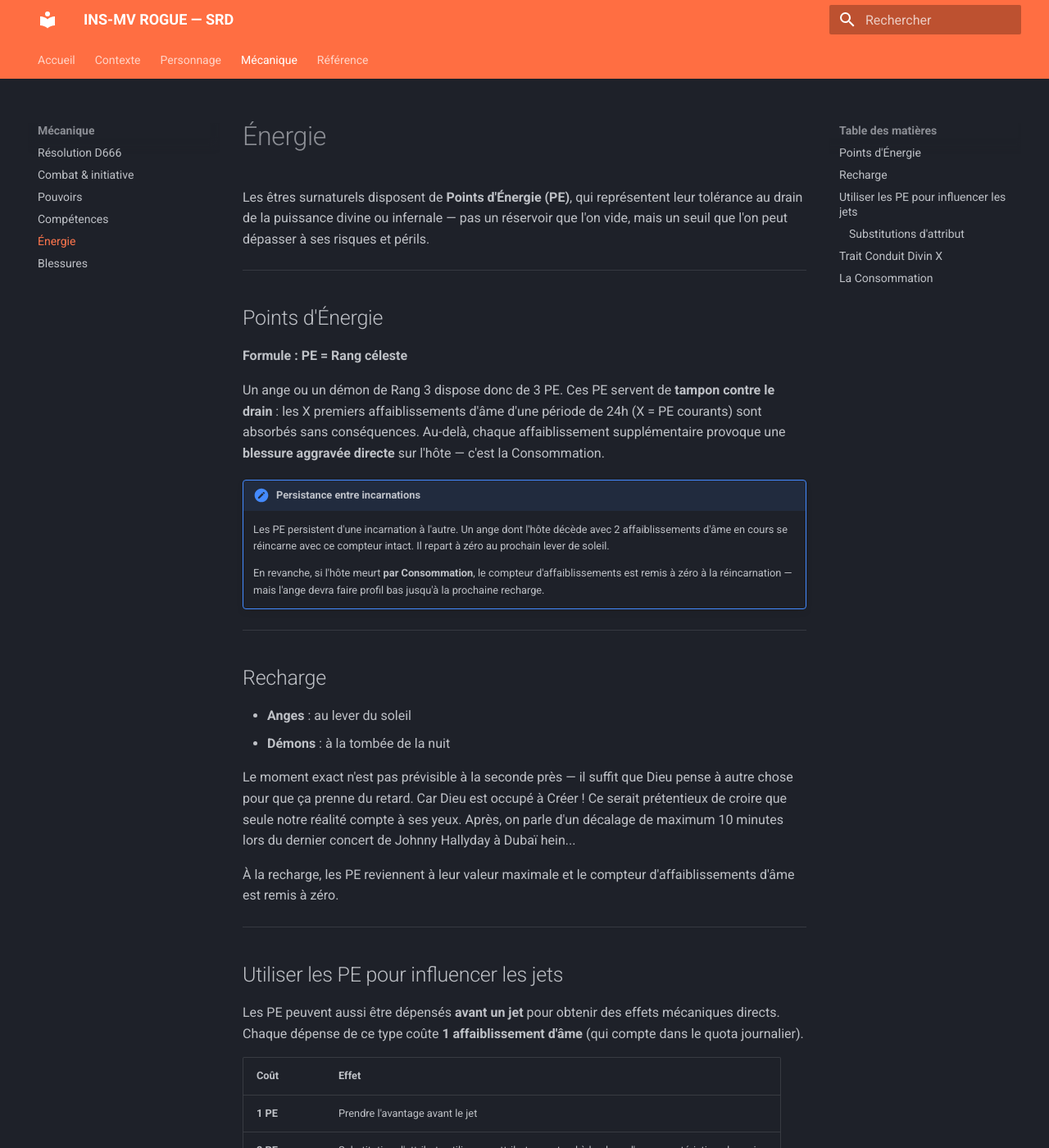
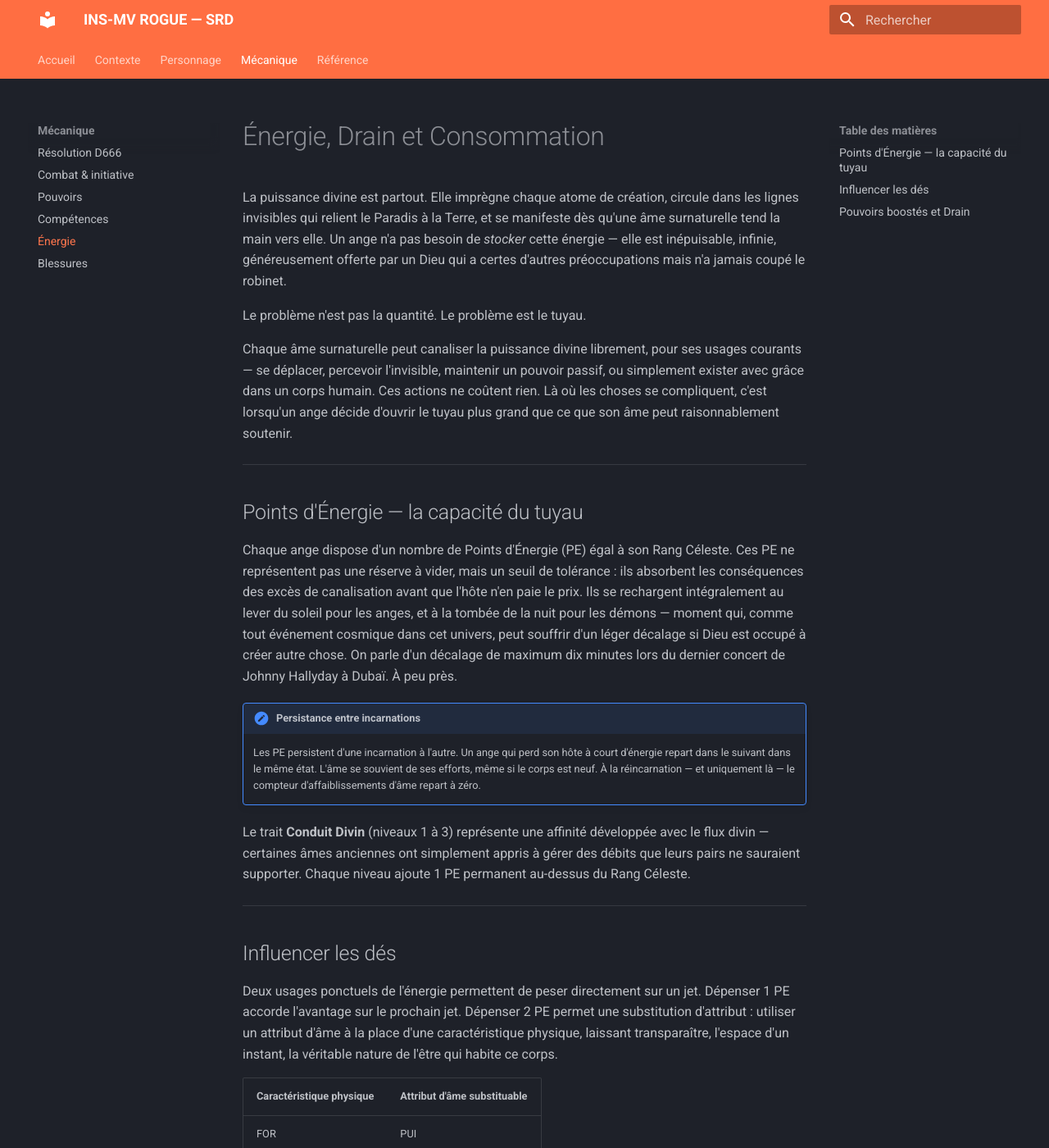
Before and after one commit to BaDjams/ins-mv-rogue-srd, an MkDocs documentation site: the page built from docs/energie.md, in a window 1280 px wide and 1400 px high. Shown: the whole window at 82% size. Built offline with MkDocs 1.6.1 and Material for MkDocs 9.7.7, drawn with Linux system fonts in a browser that asks for light colours; some of the changed text lies outside the part shown.

Commit message:
refonte postures + système énergie/drain/consommation
- combat.md : postures réécrites en prose fluide — suppression intro "une posture n'affecte que vos propres jets", suppression Posture Neutre ; Offensive/Défensive/Concentration en paragraphes narratifs ; Attaque Double avec règle posture-des-cibles explicite ; Fragilité inline sans warning box ; Concentration Absolue et Multiciblage intégrés dans le texte
- energie.md : refonte complète en prose cosmique/absurde — métaphore du tuyau, PE = Rang Céleste, recharge solaire, persistance entre incarnations, Conduit Divin, substitution d'attributs, pouvoirs boostés et drain, !!! danger Consommation
- creation.md : Conduit Divin X décrit dans Étape 5 avec texte narratif complet
- prompt-cli.md : section postures de combat ajoutée aux décisions de game design actées

Co-Authored-By: Claude Sonnet 4.6 <noreply@anthropic.com>

```diff
--- a/docs/combat.md
+++ b/docs/combat.md
@@ -38,70 +38,39 @@ Lance D666. Initiative = **Dé blanc + Dé d'intensité**.
 
 ## Postures Tactiques
 
-Chaque personnage adopte une posture qui définit son approche. Changer de posture coûte une **Action Simple**. Une posture n'affecte que vos propres jets, jamais ceux de vos adversaires.
+Au début de chacun de ses tours, un personnage annonce sa posture. Ce choix est gratuit — pas d'action requise — mais il engage pour tout le tour et peut affecter les jets des autres personnages. Un personnage qui n'annonce rien, surpris, sonné ou simplement indécis, est considéré en posture défensive. Parce que se mettre à couvert est un réflexe sain, et que les anges qui ont survécu plusieurs millénaires l'ont appris à leurs dépens.
 
-### Posture Offensive
-*"Frapper fort, frapper vite."*
+### Posture Offensive — *"Frapper fort, frapper vite."*
 
-**Effets :**
+Certains anges — et la plupart des démons, ce qui en dit long — préfèrent résoudre les problèmes avant qu'ils ne se posent. En posture offensive, le personnage prend l'avantage sur toutes ses attaques. En contrepartie, ses adversaires bénéficient également d'un avantage pour l'atteindre : difficile d'esquiver quand on fonce tête baissée.
 
-- **Avantage** sur toutes vos attaques
-- **Désavantage** sur toutes vos défenses
+Trois manœuvres sont accessibles depuis cette posture. La **Charge** combine déplacement et attaque en une seule action complexe, et inflige +2 dégâts si elle touche — un classique intemporel, apprécié autant par les séraphins que par les rugbymen. L'**Attaque Double** permet de cibler deux adversaires adjacents en un seul jet — c'est la posture des cibles qui détermine l'avantage ou le désavantage, pas la manœuvre elle-même. La **Frappe Puissante** rend le dé d'intensité explosif sur l'attaque concernée, pour ceux qui veulent transformer un succès ordinaire en souvenir douloureux.
 
-**Manœuvres débloquées :**
-
-- **Charge** (Action Complexe) : Déplacement + attaque combinés. +2 dégâts si touche.
-- **Attaque Double** (Action Complexe) : Deux attaques à Désavantage contre une ou deux cibles adjacentes.
-- **Frappe Puissante** (Modificateur) : Dé d'intensité explosif sur cette attaque.
+Concernant l'Attaque Double, la posture des cibles compte : si au moins une cible est en posture défensive, le jet se fait sans avantage. Si les deux sont en posture offensive, les ouvertures se multiplient et le jet bénéficie d'un double avantage — dé d'intensité explosif inclus. Si les deux sont défensives, le désavantage est doublé. Il n'y a qu'un seul jet pour les deux cibles : une réussite les touche toutes les deux, un échec les manque toutes les deux — et peut déclencher une riposte.
 
 ---
 
-### Posture Défensive
-*"Tenir la ligne."*
+### Posture Défensive — *"Tenir la ligne."*
 
-**Effets :**
+La posture par défaut, celle des sages, des gardiens et de ceux qui ont déjà perdu un hôte de trop. En posture défensive, le personnage impose un désavantage à tous ses attaquants. Ses propres attaques ne sont pas affectées — tenir la ligne n'empêche pas de frapper juste.
 
-- **Avantage** sur toutes vos défenses
-- **Désavantage** sur toutes vos attaques
+La **Riposte** se déclenche lorsqu'une attaque contre le personnage échoue : l'échec de l'attaquant est, narrativement, une parade ou une esquive réussie, et le défenseur peut immédiatement contre-attaquer sans désavantage. Une riposte ne peut pas déclencher une autre riposte — il faut bien que la chaîne s'arrête quelque part. Si l'attaquant initial est lui-même en posture défensive, sa riposte subit quand même son propre désavantage.
 
-**Manœuvres débloquées :**
+La **Protection** permet, lorsqu'un allié adjacent est ciblé par une attaque, de se substituer à lui comme cible. L'attaquant subit le désavantage de la posture défensive du protecteur normalement. Cette manœuvre ne pénalise pas les propres attaques du protecteur — se sacrifier pour autrui mérite au moins ça — mais elle consomme la réaction du tour.
 
-- **Riposte** (Réaction après parade/esquive réussie) : Attaque immédiate sans Désavantage.
-- **Protection** (Action Simple) : Couvrir un allié adjacent. Les attaques le visant vous ciblent.
-- **Parade Totale** (Remplace Action Complexe) : 2 réactions ce tour au lieu d'une.
+La **Parade Totale** remplace l'action complexe du tour : le personnage renonce à agir offensivement pour gagner deux réactions au lieu d'une. Ce qui signifie qu'un gardien en Parade Totale peut, dans le même round, interposer son bouclier devant un allié et riposter si l'attaque rate. Les démons qui ont essayé d'en abuser s'en souviennent.
 
 ---
 
-### Posture de Concentration
-*"L'esprit sur la matière."*
+### Posture de Concentration — *"L'esprit sur la matière."*
 
-**Effets :**
+La seule posture qui permette de maintenir un pouvoir actif au-delà du tour où il a été lancé. Un personnage qui lance un pouvoir à maintien en posture offensive ou défensive peut le faire, mais devra passer en concentration au tour suivant s'il veut le conserver — la puissance divine prend le dessus, gratuitement et sans discussion.
 
-- **Avantage** sur tous les jets de pouvoir
-- **-1 PE** sur tous les coûts (minimum 1)
-- Les pouvoirs maintenus ne causent plus de Désavantage
-- **Désavantage** sur attaques et défenses physiques
-- **Fragilité** : Subir une blessure (≥1 après PA et Résilience) = perte automatique de la posture et arrêt de tous pouvoirs maintenus
+En posture de concentration, les pouvoirs maintenus ne causent aucun désavantage sur les autres actions. En revanche, l'âme étant entièrement tournée vers l'intérieur, le corps est laissé sans surveillance : les attaquants bénéficient d'un avantage pour toucher le personnage. C'est le compromis habituel entre puissance et survie.
 
-**Manœuvres débloquées :**
+La **Fragilité** est la règle critique de cette posture : dès que le personnage subit une blessure — une seule, même légère — il retombe automatiquement en posture défensive et tous ses pouvoirs maintenus s'arrêtent. La douleur physique coupe le lien. Les anges de haut rang ont développé des techniques pour minimiser ce risque. Les autres apprennent vite.
 
-- **Canalisation** (Action Simple) : Prochain pouvoir a son intensité doublée.
-- **Multiciblage** (Modificateur) : Appliquer un pouvoir à plusieurs cibles (max = RES). +1 PE par cible supplémentaire.
-- **Concentration Absolue** (Passif) : Maintenir deux pouvoirs simultanément.
-
-!!! warning "Règle critique"
-    Seule la Posture de Concentration permet de maintenir des pouvoirs actifs. Les autres postures ne peuvent lancer que des pouvoirs instantanés.
-
----
-
-### Posture Neutre *(Défaut)*
-*"Prêt à tout."*
-
-Aucun modificateur. Aucune manœuvre spéciale. Polyvalence totale.
-
----
-
-*"Dans le Nouveau Grand Jeu, même les stratèges célestes ont compris qu'un bon placement vaut mieux qu'une bonne armure."*
+La **Concentration Absolue** est une manœuvre passive qui permet de maintenir deux pouvoirs simultanément — réservé aux âmes suffisamment disciplinées pour ne pas se perdre dans leurs propres flux divins. Certains pouvoirs disposent par ailleurs d'une option **Multiciblage**, uniquement activable en posture de concentration, y compris pour un pouvoir instantané : chaque cible supplémentaire compte comme un niveau de Boost supplémentaire sur le pouvoir, avec les dés de drain que cela implique.
 
 ---
 
--- a/docs/energie.md
+++ b/docs/energie.md
@@ -1,71 +1,50 @@
-# Énergie
+# Énergie, Drain et Consommation
 
-Les êtres surnaturels disposent de **Points d'Énergie (PE)**, qui représentent leur tolérance au drain de la puissance divine ou infernale — pas un réservoir que l'on vide, mais un seuil que l'on peut dépasser à ses risques et périls.
+La puissance divine est partout. Elle imprègne chaque atome de création, circule dans les lignes invisibles qui relient le Paradis à la Terre, et se manifeste dès qu'une âme surnaturelle tend la main vers elle. Un ange n'a pas besoin de *stocker* cette énergie — elle est inépuisable, infinie, généreusement offerte par un Dieu qui a certes d'autres préoccupations mais n'a jamais coupé le robinet.
+
+Le problème n'est pas la quantité. Le problème est le tuyau.
+
+Chaque âme surnaturelle peut canaliser la puissance divine librement, pour ses usages courants — se déplacer, percevoir l'invisible, maintenir un pouvoir passif, ou simplement exister avec grâce dans un corps humain. Ces actions ne coûtent rien. Là où les choses se compliquent, c'est lorsqu'un ange décide d'ouvrir le tuyau plus grand que ce que son âme peut raisonnablement soutenir.
 
 ---
 
-## Points d'Énergie
+## Points d'Énergie — la capacité du tuyau
 
-**Formule : PE = Rang céleste**
-
-Un ange ou un démon de Rang 3 dispose donc de 3 PE. Ces PE servent de **tampon contre le drain** : les X premiers affaiblissements d'âme d'une période de 24h (X = PE courants) sont absorbés sans conséquences. Au-delà, chaque affaiblissement supplémentaire provoque une **blessure aggravée directe** sur l'hôte — c'est la Consommation.
+Chaque ange dispose d'un nombre de Points d'Énergie (PE) égal à son Rang Céleste. Ces PE ne représentent pas une réserve à vider, mais un seuil de tolérance : ils absorbent les conséquences des excès de canalisation avant que l'hôte n'en paie le prix. Ils se rechargent intégralement au lever du soleil pour les anges, et à la tombée de la nuit pour les démons — moment qui, comme tout événement cosmique dans cet univers, peut souffrir d'un léger décalage si Dieu est occupé à créer autre chose. On parle d'un décalage de maximum dix minutes lors du dernier concert de Johnny Hallyday à Dubaï. À peu près.
 
 !!! note "Persistance entre incarnations"
-    Les PE persistent d'une incarnation à l'autre. Un ange dont l'hôte décède avec 2 affaiblissements d'âme en cours se réincarne avec ce compteur intact. Il repart à zéro au prochain lever de soleil.
+    Les PE persistent d'une incarnation à l'autre. Un ange qui perd son hôte à court d'énergie repart dans le suivant dans le même état. L'âme se souvient de ses efforts, même si le corps est neuf. À la réincarnation — et uniquement là — le compteur d'affaiblissements d'âme repart à zéro.
 
-    En revanche, si l'hôte meurt **par Consommation**, le compteur d'affaiblissements est remis à zéro à la réincarnation — mais l'ange devra faire profil bas jusqu'à la prochaine recharge.
+Le trait **Conduit Divin** (niveaux 1 à 3) représente une affinité développée avec le flux divin — certaines âmes anciennes ont simplement appris à gérer des débits que leurs pairs ne sauraient supporter. Chaque niveau ajoute 1 PE permanent au-dessus du Rang Céleste.
 
 ---
 
-## Recharge
+## Influencer les dés
 
-- **Anges** : au lever du soleil
-- **Démons** : à la tombée de la nuit
+Deux usages ponctuels de l'énergie permettent de peser directement sur un jet. Dépenser 1 PE accorde l'avantage sur le prochain jet. Dépenser 2 PE permet une substitution d'attribut : utiliser un attribut d'âme à la place d'une caractéristique physique, laissant transparaître, l'espace d'un instant, la véritable nature de l'être qui habite ce corps.
 
-Le moment exact n'est pas prévisible à la seconde près — il suffit que Dieu pense à autre chose pour que ça prenne du retard. Car Dieu est occupé à Créer ! Ce serait prétentieux de croire que seule notre réalité compte à ses yeux. Après, on parle d'un décalage de maximum 10 minutes lors du dernier concert de Johnny Hallyday à Dubaï hein...
+| Caractéristique physique | Attribut d'âme substituable |
+|---|---|
+| FOR | PUI |
+| AGI | INF |
+| VIG | RES |
+| PER | CLA |
 
-À la recharge, les PE reviennent à leur valeur maximale et le compteur d'affaiblissements d'âme est remis à zéro.
+Ces substitutions doivent être déclarées avant le jet. Chaque usage — avantage ou substitution — compte comme un affaiblissement d'âme dans le quota journalier.
 
 ---
 
-## Utiliser les PE pour influencer les jets
+## Pouvoirs boostés et Drain
 
-Les PE peuvent aussi être dépensés **avant un jet** pour obtenir des effets mécaniques directs. Chaque dépense de ce type coûte **1 affaiblissement d'âme** (qui compte dans le quota journalier).
+Un pouvoir peut être lancé à un niveau de Boost librement choisi entre 1 et 6 — parce que Dieu a plafonné beaucoup de choses à 6, et personne ne sait vraiment pourquoi, mais l'univers semble en bonne santé depuis la Création alors autant ne pas se plaindre.
 
-| Coût | Effet |
-|---|---|
-| **1 PE** | Prendre l'avantage avant le jet |
-| **2 PE** | Substitution d'attribut : utiliser un attribut surnaturel à la place d'une caractéristique humaine |
+Le Boost multiplie l'effet du pouvoir : les dégâts deviennent `(Code + max(Marge, Dé rouge)) × Boost`. Un Boost de 1 est totalement gratuit et ne génère aucun dé de drain.
 
-### Substitutions d'attribut
-
-| Caractéristique humaine | Attribut surnaturel substituable |
-|---|---|
-| FOR (Force) | PUI (Puissance) |
-| AGI (Agilité) | INF (Influence) |
-| VIG (Vigueur) | RES (Résolution) |
-| PER (Perception) | CLA (Clairvoyance) |
-
-!!! warning
-    Ces substitutions doivent être déclarées **avant** le lancer de dés.
-
----
-
-## Trait Conduit Divin X
-
-Le trait **Conduit Divin X** (X = 1, 2 ou 3) ajoute X PE permanents au-delà du Rang céleste.
-
-*Exemple : Rang 3 + Conduit Divin 2 = 5 PE*
-
-Il représente une affinité développée avec le flux de la puissance divine, permettant à l'âme d'absorber plus d'énergie avant de déborder sur l'hôte. Il ne modifie pas le Rang céleste ni l'accès aux pouvoirs — uniquement l'endurance spirituelle.
-
----
-
-## La Consommation
-
-Lorsque les affaiblissements d'âme dépassent les PE disponibles dans la journée, la puissance divine déborde la capacité de l'âme et **brûle l'hôte de l'intérieur**.
-
-Chaque affaiblissement au-delà du quota inflige **1 blessure aggravée directe** sur l'hôte — non réduite par PA ni Résilience. Ce n'est pas un dégât ordinaire : c'est la gloire divine qui consume ce qu'elle ne peut contenir.
+Pour chaque niveau de Boost au-delà du premier, on lance un dé de drain supplémentaire — soit `Boost − 1` dés au total. Chaque 6 obtenu sur ces dés représente un affaiblissement d'âme : le tuyau a forcé, l'âme a tenu mais pas sans effort. Les X premiers affaiblissements d'âme de la journée (X = PE du personnage) sont absorbés sans conséquence. L'âme encaisse à la place de l'hôte. Au-delà de ce seuil, chaque affaiblissement supplémentaire inflige une blessure aggravée directe à l'hôte — non réduite par l'armure ni par la Résilience.
 
 !!! danger "La Consommation"
-    Un hôte peut mourir de Consommation si l'ange pousse trop loin. Thématiquement, il est littéralement brûlé par la puissance qui le traverse. L'ange se réincarne — l'hôte non.
+    Lorsque les affaiblissements d'âme dépassent les PE disponibles, la puissance divine déborde ce que l'âme peut contenir et brûle littéralement l'enveloppe charnelle de l'intérieur. Ce n'est pas un dégât ordinaire : c'est la gloire divine qui consume ce qu'elle ne peut tenir.
+
+    Un ange de Rang 3 peut encaisser trois affaiblissements gratuitement. Le quatrième commence à consumer son hôte. Un Archange de Rang 5 peut booster agressivement toute une confrontation avant que quoi que ce soit ne morde vraiment. Et un ange de Rang 1 qui tente un Boost 6 lance 5 dés de drain avec un seul PE de marge — c'est courageux, ou imprudent, selon le résultat.
+
+    Si la Consommation tue l'hôte, l'ange se réincarne normalement. Jusqu'au lever du soleil suivant, cependant, le moindre excès mordra immédiatement sur l'hôte suivant. Les anges qui abusent de cette mécanique finissent par consumer leurs hôtes en série, ce qui finit par attirer l'attention — des démons, des inquisiteurs, ou pire, de la hiérarchie.
```
Also changed, not shown: docs/creation.md (+4 -0 lines), prompt-cli.md (+17 -5 lines).
